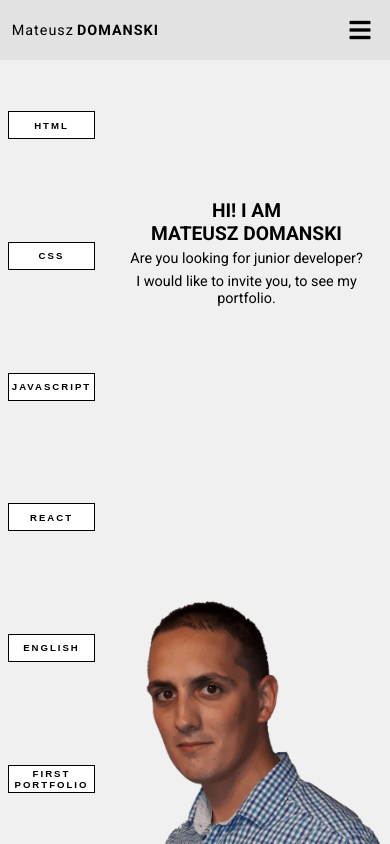
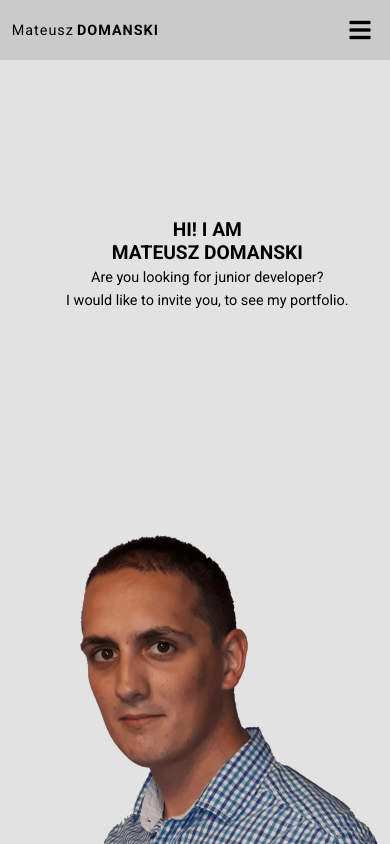
Before and after one commit to doman89/second-portfolio-react, a React (Create React App) app: page / in a window 390 px wide. Built offline with nearby package versions, Linux system fonts and the light colour scheme.

Commit message:
Some styles changed for testing on iPhone

```diff
--- a/src/App.js
+++ b/src/App.js
@@ -28,13 +28,14 @@ class App extends Component {
     return (
         <>
           <Header
-            handleChangeSection={this.handleChangeSection}
-            onScroll={this.handleOnScroll}
+              handleChangeSection={this.handleChangeSection}
+              onScroll={this.handleOnScroll}
           />
           <SubNavigation
+              activeSection={this.state.activeSection}
           />
           <Main
-            activeSection={this.state.activeSection}
+              activeSection={this.state.activeSection}
           />
         </>
     );
--- a/src/index.css
+++ b/src/index.css
@@ -10,7 +10,7 @@ body {
   -moz-osx-font-smoothing: grayscale;
   font-size: 8px;
   overflow: hidden;
-  background-color: rgba(112, 112, 112, 0.1);
+  background-color: rgba(112, 112, 112, 0.2);
 }
 
 #root {
@@ -26,7 +26,7 @@ body {
   left: 0;
   right: 0;
   height: 60px;
-  background-color: rgba(112, 112, 112, 0.1);
+  background-color: rgba(112, 112, 112, 0.2);
   display: flex;
   flex-direction: row;
   justify-content: space-between;
@@ -172,7 +172,7 @@ body {
   justify-content: space-between;
 }
 #root .app-content__section-welcome__title {
-  margin-top: 20%;
+  margin-top: 10%;
   text-align: center;
   font-size: 2.4em;
 }
@@ -209,7 +209,7 @@ body {
     left: 0;
     width: 100%;
     height: 60px;
-    background-color: rgba(112, 112, 112, 0.1);
+    background-color: rgba(112, 112, 112, 0.2);
     display: flex;
     flex-direction: row;
     justify-content: space-between;
--- a/src/resources/scss/app.scss
+++ b/src/resources/scss/app.scss
@@ -195,7 +195,7 @@ body {
       align-items: center;
       justify-content: space-between;
       &__title {
-        margin-top: 20%;
+        margin-top: 10%;
         text-align: center;
         font-size: 2.4em;
         &__main{
--- a/src/resources/scss/settings/_colors.scss
+++ b/src/resources/scss/settings/_colors.scss
@@ -8,4 +8,4 @@ $thirdColorAlpha: rgba(51, 88, 255, 0.5);
 $thirdColorBackground: rgba(51, 88, 255, 0.04);
 $primaryColor: rgb(0, 0, 0);
 $primaryColorAlpha: rgba(82, 82, 82, 0.7);
-$primaryColorBackground: rgba(112, 112, 112, 0.1);
+$primaryColorBackground: rgba(112, 112, 112, 0.2);
--- a/src/subnavigation/SubNavigation.js
+++ b/src/subnavigation/SubNavigation.js
@@ -1,26 +1,12 @@
 import React, {Component} from 'react';
+import SubNavigationButton from './SubNavigationButton';
 
 const SubNavigation = props =>{
   return (
     <nav className={'app-nav'}>
         <ul className={'app-nav__list'}>
             <li className={'app-nav__list__item'}>
-                <button className={'app-nav__list__item__btn'}>HTML</button>
-            </li>
-            <li className={'app-nav__list__item'}>
-                <button className={'app-nav__list__item__btn'}>CSS</button>
-            </li>
-            <li className={'app-nav__list__item'}>
-                <button className={'app-nav__list__item__btn'}>JavaScript</button>
-            </li>
-            <li className={'app-nav__list__item'}>
-                <button className={'app-nav__list__item__btn'}>React</button>
-            </li>
-            <li className={'app-nav__list__item'}>
-                <button className={'app-nav__list__item__btn'}>English</button>
-            </li>
-            <li className={'app-nav__list__item'}>
-                <button className={'app-nav__list__item__btn'}>First Portfolio</button>
+                {/*<SubNavigationButton textContent={'Doman'}/>*/}
             </li>
         </ul>
     </nav>
--- a/src/subnavigation/SubNavigationButton.js
+++ b/src/subnavigation/SubNavigationButton.js
@@ -1,10 +1,10 @@
 import React from 'react';
 
-const Projects = props => {
+const SubNavigationButton = props => {
     return (
         <button className={'app-nav__list__item__btn'}>{props.textContent}
         </button>
     );
 };
 
-export default Projects;
+export default SubNavigationButton;
```
